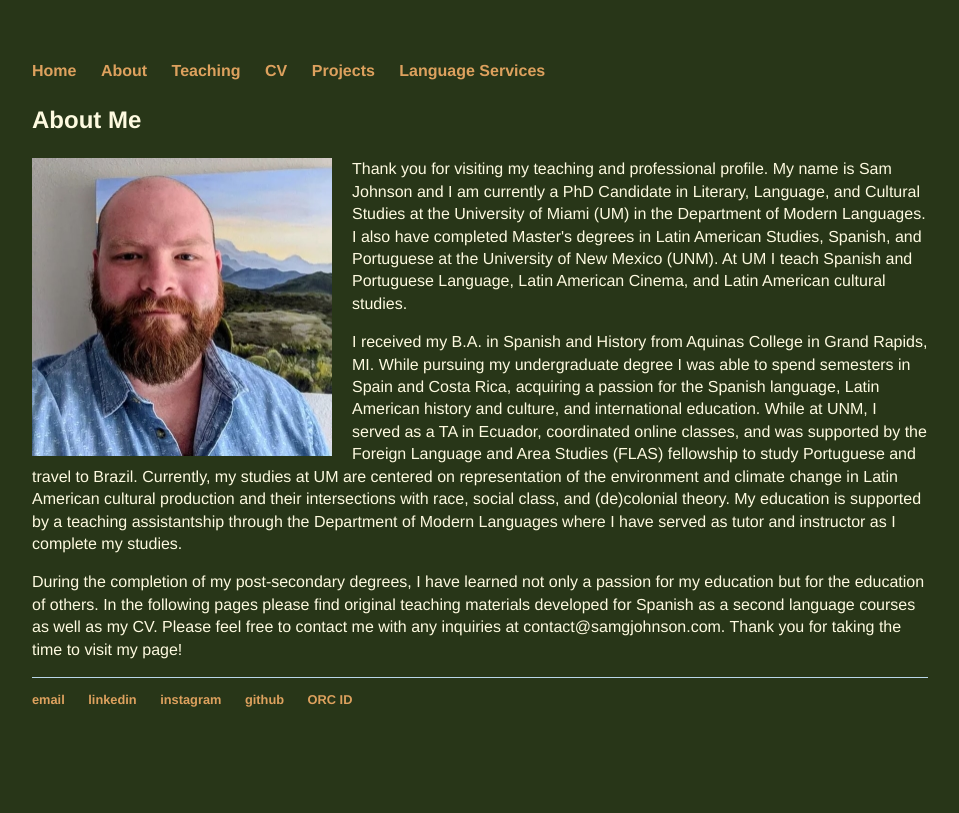
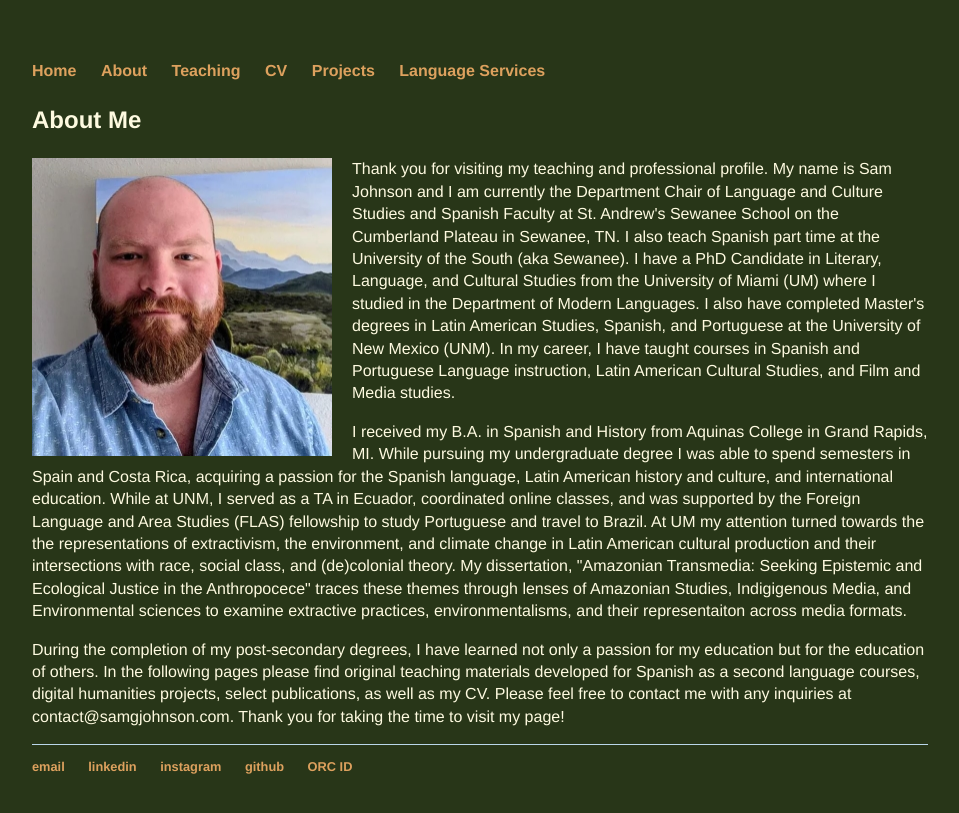
Before and after one commit to samgjohnson/samgjohnson.github.io, a Jekyll site: the page built from about/index.html, in a window 1280 px wide. Shown: the top 813 px of the page, without its empty margins (160-1119 px from the left). Built offline with Jekyll 4.4.1, drawn with Linux system fonts in a browser that asks for light colours.

Commit message:
Update index.html

```diff
--- a/about/index.html
+++ b/about/index.html
@@ -3,7 +3,7 @@ layout: default
 title: About Me
 ---
 <h3>About Me </h3>
-<img src="/assets/headshot2.JPG" align="left" style="padding: 0px 20px 0px 0px; width:300px;height:298px"><p>Thank you for visiting my teaching and professional profile. My name is Sam Johnson and I am currently a PhD Candidate in Literary, Language, and Cultural Studies at the University of Miami (UM) in the Department of Modern Languages. I also have completed Master's degrees in Latin American Studies, Spanish, and Portuguese at the University of New Mexico (UNM). At UM I teach Spanish and Portuguese Language, Latin American Cinema, and Latin American cultural studies.</p>
-<p>I received my B.A. in Spanish and History from Aquinas College in Grand Rapids, MI. While pursuing my undergraduate degree I was able to spend semesters in Spain and Costa Rica, acquiring a passion for the Spanish language, Latin American history and culture, and international education. While at UNM, I served as a TA in Ecuador, coordinated online classes, and was supported by the Foreign Language and Area Studies (FLAS) fellowship to study Portuguese and travel to Brazil. Currently, my studies at UM are centered on representation of the environment and climate change in Latin American cultural production and their intersections with race, social class, and (de)colonial theory. My education is supported by a teaching assistantship through the Department of Modern Languages where I have served as tutor and instructor as I complete my studies.</p>
-<p> During the completion of my post-secondary degrees, I have learned not only a passion for my education but for the education of others. In the following pages please find original teaching materials developed for Spanish as a second language courses as well as my CV.
+<img src="/assets/headshot2.JPG" align="left" style="padding: 0px 20px 0px 0px; width:300px;height:298px"><p>Thank you for visiting my teaching and professional profile. My name is Sam Johnson and I am currently the Department Chair of Language and Culture Studies and Spanish Faculty at St. Andrew's Sewanee School on the Cumberland Plateau in Sewanee, TN. I also teach Spanish part time at the University of the South (aka Sewanee). I have a PhD Candidate in Literary, Language, and Cultural Studies from the University of Miami (UM) where I studied in the Department of Modern Languages. I also have completed Master's degrees in Latin American Studies, Spanish, and Portuguese at the University of New Mexico (UNM). In my career, I have taught courses in Spanish and Portuguese Language instruction, Latin American Cultural Studies, and Film and Media studies. </p>
+<p>I received my B.A. in Spanish and History from Aquinas College in Grand Rapids, MI. While pursuing my undergraduate degree I was able to spend semesters in Spain and Costa Rica, acquiring a passion for the Spanish language, Latin American history and culture, and international education. While at UNM, I served as a TA in Ecuador, coordinated online classes, and was supported by the Foreign Language and Area Studies (FLAS) fellowship to study Portuguese and travel to Brazil. At UM my attention turned towards the the representations of extractivism, the environment, and climate change in Latin American cultural production and their intersections with race, social class, and (de)colonial theory. My dissertation, "Amazonian Transmedia: Seeking Epistemic and Ecological Justice in the Anthropocece" traces these themes through lenses of Amazonian Studies, Indigigenous Media, and Environmental sciences to examine extractive practices, environmentalisms, and their representaiton across media formats.</p>
+<p> During the completion of my post-secondary degrees, I have learned not only a passion for my education but for the education of others. In the following pages please find original teaching materials developed for Spanish as a second language courses, digital humanities projects, select publications, as well as my CV.
 Please feel free to contact me with any inquiries at contact@samgjohnson.com. Thank you for taking the time to visit my page!</p>
```
